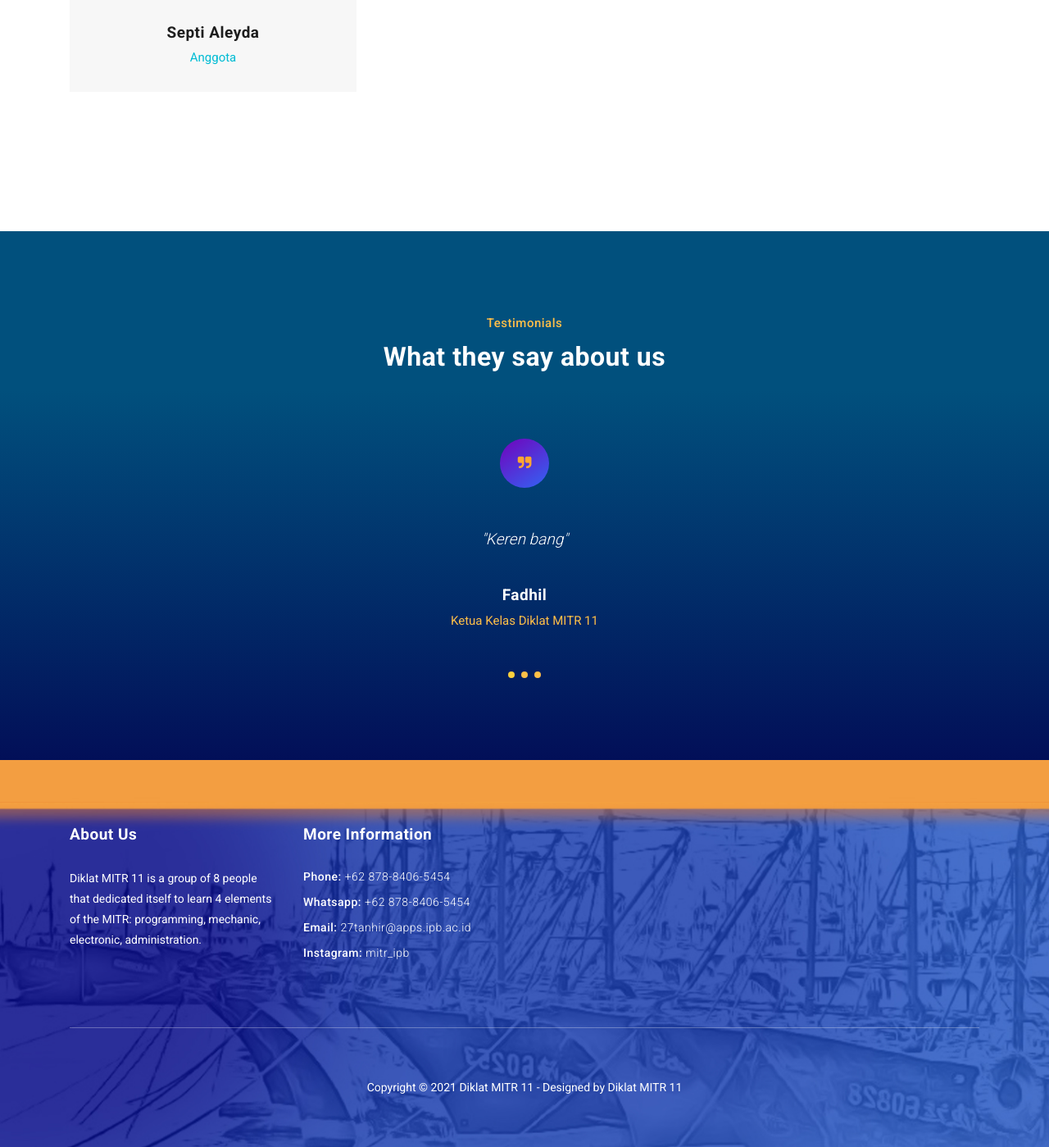
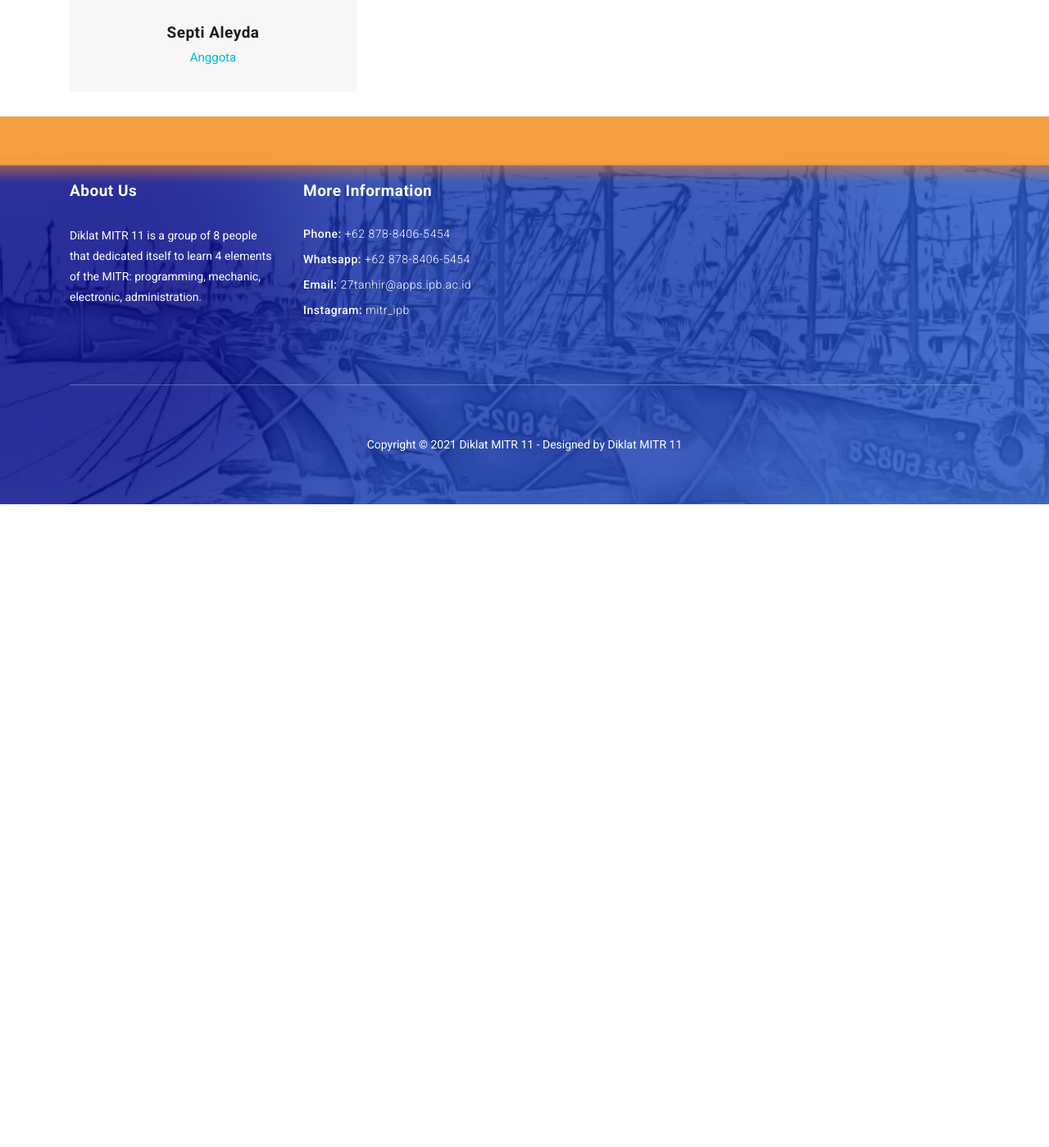
Before and after one commit to chiko27/floads, a Flask app: template templates/about.html in a window 1280 px wide. Shown: the part 3319-4718 px from the top of the page at 82% size. After the commit the page ends 3934 px from the top, so only its background shows below. Run offline with Flask 2, Linux system fonts and the light colour scheme; the template is opened without the code that fills it, so the values that code supplies are empty; some libraries are stand-ins or nearby versions.

Commit message:
Removed testimonials from about page

```diff
--- a/templates/about.html
+++ b/templates/about.html
@@ -217,52 +217,6 @@ https://templatemo.com/tm-541-host-cloud
     </div>
     <!-- Team Ends Here -->
 
-
-    <!-- Testimonials Starts Here -->
-    <div class="testimonials-section">
-      <div class="container">
-        <div class="row">
-          <div class="col-md-12">
-            <div class="section-heading">
-              <span>Testimonials</span>
-              <h2>What they say about us</h2>
-            </div>
-          </div>
-          <div class="col-md-10 offset-md-1">
-            <div class="owl-testimonials owl-carousel">
-              <div class="testimonial-item">
-                <div class="icon">
-                  <i class="fa fa-quote-right"></i>
-                </div>
-                <p>"Keren bang"</p>
-                <h4>Fadhil</h4>
-                <span>Ketua Kelas Diklat MITR 11</span>
-              </div>
-              <div class="testimonial-item">
-                <div class="icon">
-                  <i class="fa fa-quote-right"></i>
-                </div>
-                <p>"Salam dari Binjai"</p>
-                <h4>Binjai</h4>
-                <span>Binjai</span>
-              </div>
-              <div class="testimonial-item">
-                <div class="icon">
-                  <i class="fa fa-quote-right"></i>
-                </div>
-                <p>"Keren bgt asli, bisa buat deteksi Gura gk nih?"</p>
-                <h4>Rafly Amanullah</h4>
-                <span>No Life</span>
-              </div>
-            </div>
-          </div>
-        </div>
-      </div>
-    </div>
-    <!-- Testimonials Ends Here -->
-
-
-
     <!-- Footer Starts Here -->
     <footer>
       <div class="container">
```
